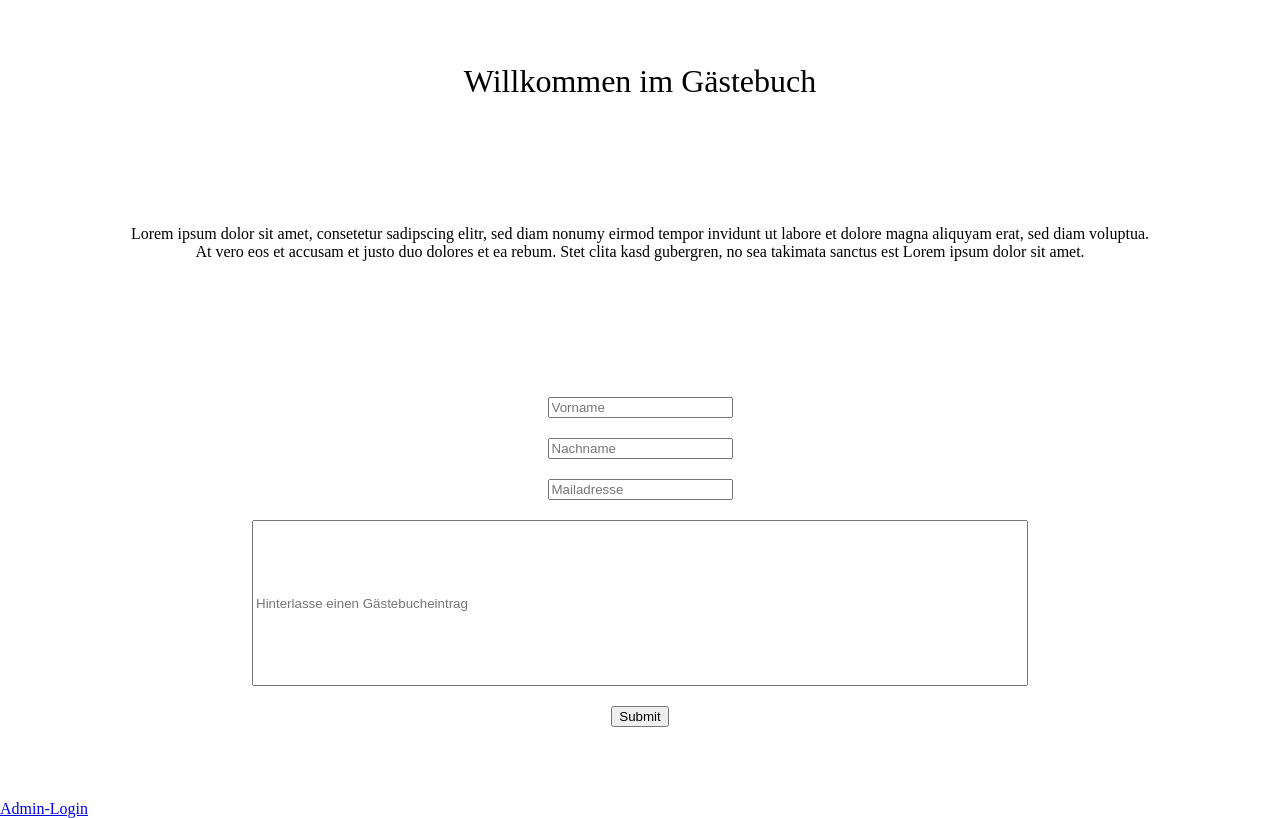
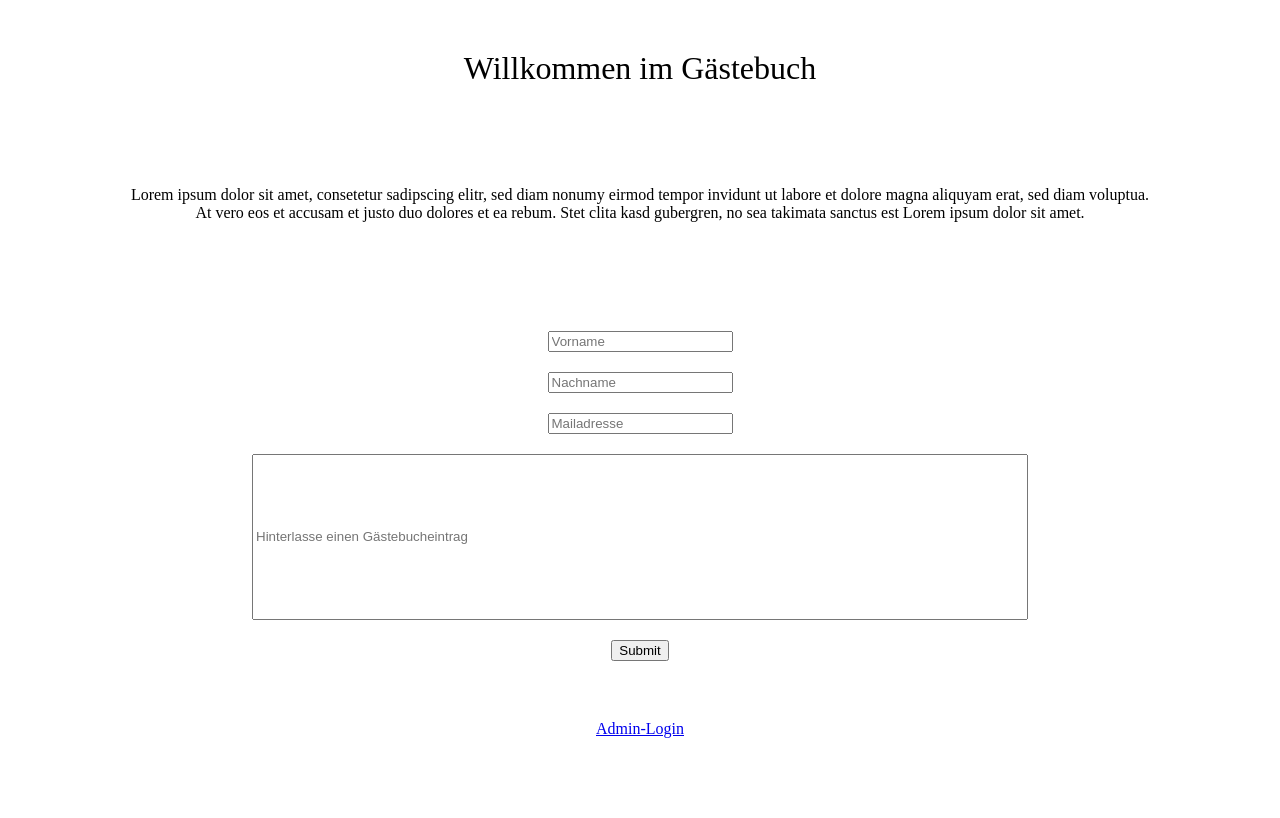
Before and after one commit to LBeul/php_guestbook, a PHP site: page / in a window 1280 px wide. After the commit the page ends 738 px from the top, so only its background shows below. Run offline with PHP 8.4, Linux system fonts and the light colour scheme.

Commit message:
Aligned admin link

```diff
--- a/css/styles.css
+++ b/css/styles.css
@@ -4,11 +4,15 @@ body {
 
 .container {
   width: 80vw;
-  height: 100vh;
   margin: 0 auto;
   display: flex;
   flex-direction: column;
   justify-content: space-around;
+  text-align: center;
+}
+
+#form-wrapper {
+  height: 90vh;
 }
 
 header {
@@ -35,3 +39,7 @@ input {
   height: 20vh;
   width: 60vw;
 }
+
+#admin-link {
+  display: block;
+}
--- a/index.php
+++ b/index.php
@@ -11,7 +11,7 @@
 		if(!isset($_POST['submit']))
 		{
 			echo "
-				<div class='container'>
+				<div class='container' id='form-wrapper'>
 					<header>Willkommen im Gästebuch</header>
 					<div id='description'>
 						Lorem ipsum dolor sit amet, consetetur sadipscing elitr, sed diam nonumy eirmod tempor
@@ -120,6 +120,8 @@
 	?>
 
 	<!-- Make a pretty button out of it-->
-	<a href="./src/admin.php">Admin-Login</a>
+	<div class='container'>
+			<a href="./src/admin.php">Admin-Login</a>
+	</div>
 </body>
 </html>
```
